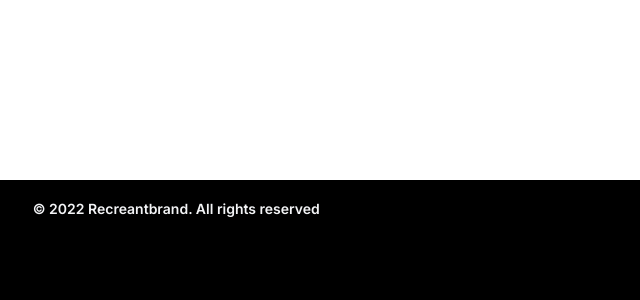
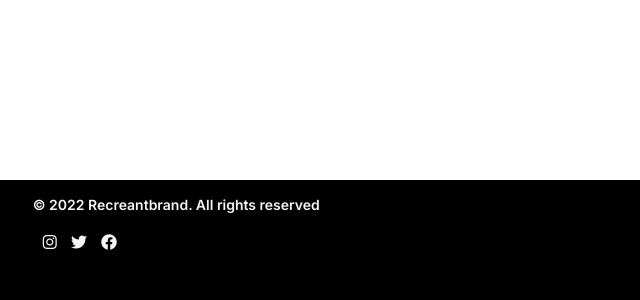
Before and after one commit to devnotmax/Recreant-e-commerce, a plain HTML site: page about.html in a window 1280 px wide. Shown: the part 2320-2620 px from the top of the page, 0-640 px from the left. Drawn offline with nearby package versions, Linux system fonts and the light colour scheme.

Commit message:
Header/footer fixed

```diff
--- a/about.html
+++ b/about.html
@@ -4,11 +4,14 @@
     <meta charset="UTF-8">
     <meta http-equiv="X-UA-Compatible" content="IE=edge">
     <meta name="viewport" content="width=device-width, initial-scale=1.0">
-    <title>About</title>
-    <link rel="shortcut icon" href="favicon.png">
+    <title>about</title>
+    <link rel="shortcut icon" href="./img/favicon.png">
     <!-- FONT AWESOME -->
     <link href="https://cdnjs.cloudflare.com/ajax/libs/font-awesome/6.0.0/css/all.min.css" rel="stylesheet" />
+    <!-- LINKEO DE ESTILOS -->
     <link rel="stylesheet" href="styles.css">
+    <!-- BOOTSTAP -->
+    <link href="https://cdn.jsdelivr.net/npm/bootstrap@5.1.3/dist/css/bootstrap.min.css" rel="stylesheet" integrity="sha384-1BmE4kWBq78iYhFldvKuhfTAU6auU8tT94WrHftjDbrCEXSU1oBoqyl2QvZ6jIW3" crossorigin="anonymous">
 </head>
 <body>
     <header>
@@ -53,6 +56,11 @@
                 © 2022 Recreantbrand. All rights reserved
             </h4>
         </div>
+        <div class="social-media">
+            <a href="https://www.instagram.com/not_moreno/"target=”_blank”><i class="fa-brands fa-instagram"></i></a>
+            <a href="#"><i class="fa-brands fa-twitter"></i></a>
+            <a href="#"><i class="fa-brands fa-facebook"></i></a>
+        </div>
     </footer>
 </body>
 </html>
```
Also changed, not shown: contact.html (+9 -1 lines).
